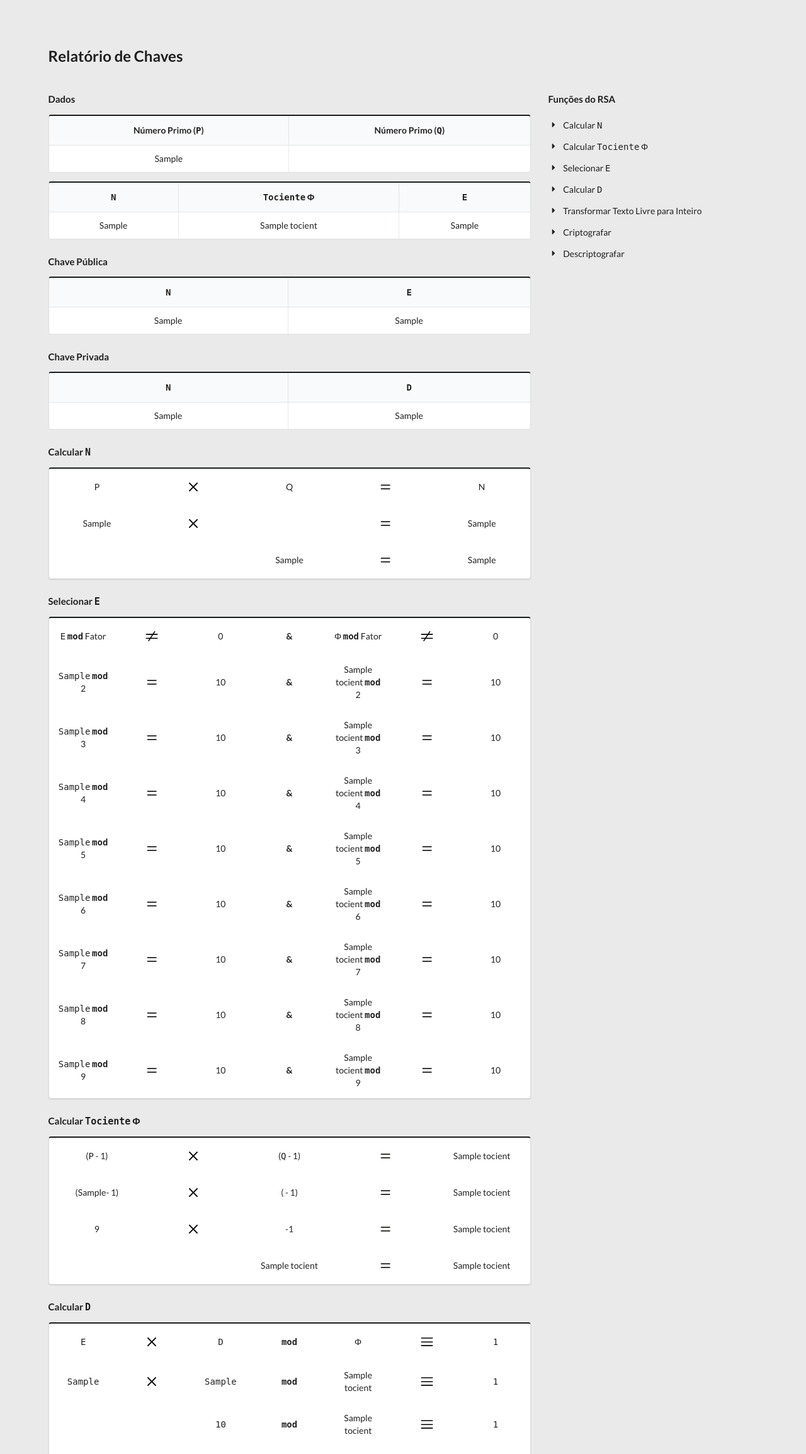
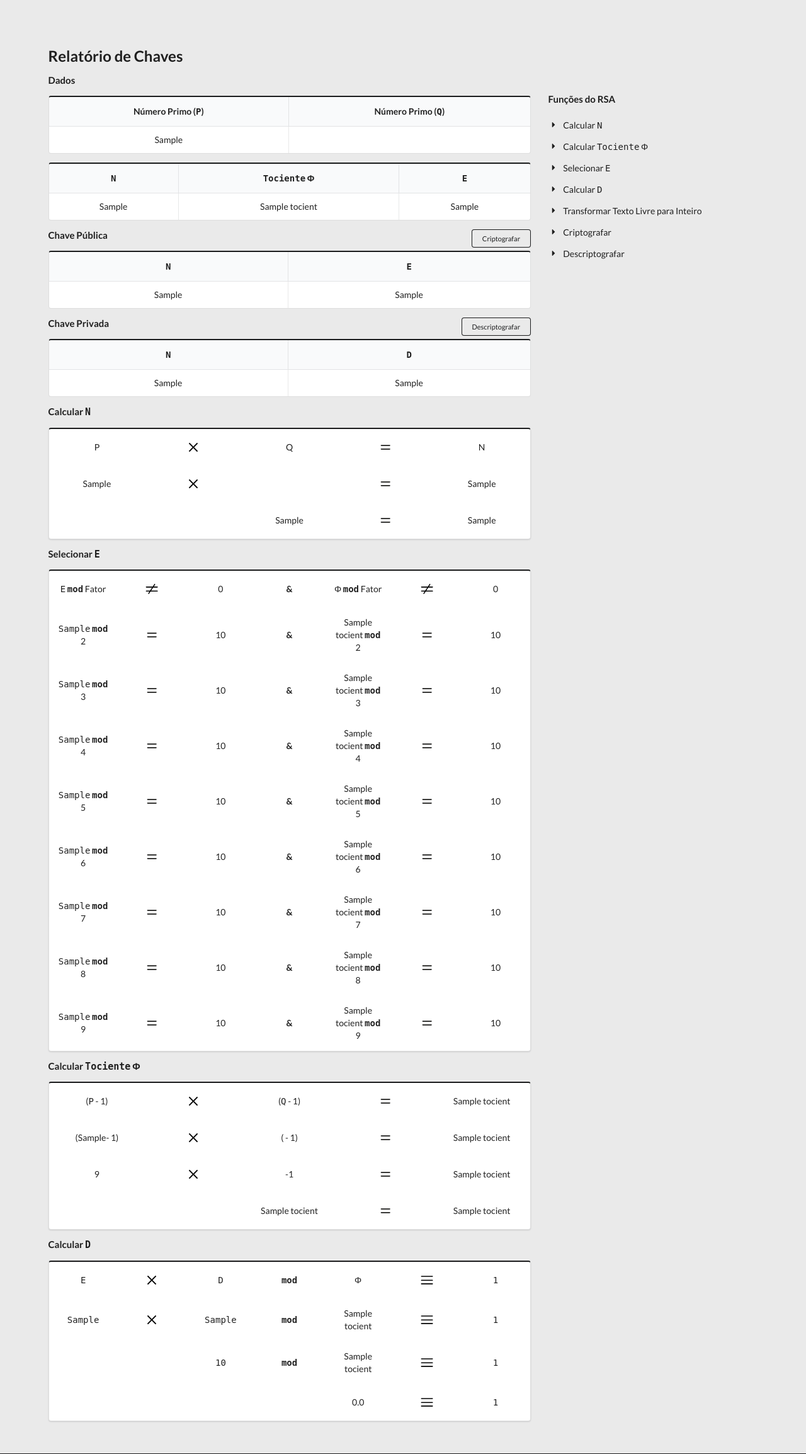
Before and after one commit to imarinheiro/cipherweb, a Django app: template SAES/templates/apprsa/report_key.html in a window 1280 px wide. Shown: the part 70-2378 px from the top of the page at 63% size. Run offline with Django 3.2, Linux system fonts and the light colour scheme; the template is opened without the code that fills it: most values are stand-ins (such as "Sample title", 1, 10 or a date in 2020); parts of the project's set-up code (start-up, migrations or seed data) failed here and were passed over; some libraries are stand-ins or nearby versions.

Commit message:
:sparkles: botão criptografia e descriptografia

```diff
--- a/SAES/apprsa/urls.py
+++ b/SAES/apprsa/urls.py
@@ -6,5 +6,7 @@ from apprsa.views.key_view import KeyView
 urlpatterns = [
     path(r'key/', KeyView.as_view(), name='rsa-key'),
     path(r'encrypt/', EncryptView.as_view(), name='rsa-encrypt'),
+    path(r'encrypt/<int:first_key>/<int:second_key>/', EncryptView.as_view(), name='rsa-encrypt'),
     path(r'decrypt/', DecryptView.as_view(), name='rsa-decrypt'),
+    path(r'decrypt/<int:first_key>/<int:second_key>/', DecryptView.as_view(), name='rsa-decrypt'),
 ]
--- a/SAES/apprsa/views/decrypt_view.py
+++ b/SAES/apprsa/views/decrypt_view.py
@@ -6,11 +6,11 @@ from apprsa.forms.decrypt_form import DecryptForm
 
 class DecryptView(View):
 
-    def get(self, request):
-        form = DecryptForm
+    def get(self, request, **kwargs):
+        form = DecryptForm(initial=kwargs)
         return render(request, 'apprsa/form.html', {'form': form})
 
-    def post(self, request):
+    def post(self, request, **kwargs):
         form = DecryptForm(request.POST)
         if form.is_valid():
             is_text = form.cleaned_data.get('is_text', False)
--- a/SAES/apprsa/views/encrypt_view.py
+++ b/SAES/apprsa/views/encrypt_view.py
@@ -7,11 +7,11 @@ from apprsa.forms.encrypt_form import EncryptForm
 
 class EncryptView(View):
 
-    def get(self, request):
-        form = EncryptForm
+    def get(self, request, **kwargs):
+        form = EncryptForm(initial=kwargs)
         return render(request, 'apprsa/form.html', {'form': form})
 
-    def post(self, request):
+    def post(self, request, **kwargs):
         form = EncryptForm(request.POST)
         if form.is_valid():
             is_text = form.cleaned_data.get('is_text', False)
--- a/SAES/static/css/estilo.css
+++ b/SAES/static/css/estilo.css
@@ -1,6 +1,11 @@
 body {
     background: #eaeaea;
 }
+
+h4.inline {
+    display: inline;
+}
+
 ul.ui.menu, article > ul.list > li.item {
     list-style: none;
     padding: 0;
@@ -79,10 +84,12 @@ img.ui.image.operator {
     .masthead.segment {
         min-height: 350px;
     }
+
     .masthead h1.ui.header {
         font-size: 2em;
         margin-top: 1.5em;
     }
+
     .masthead h2 {
         margin-top: 0.5em;
         font-size: 1.5em;
--- a/SAES/templates/apprsa/report_key.html
+++ b/SAES/templates/apprsa/report_key.html
@@ -2,10 +2,10 @@
 {% load static %}
 {% load rsa_tags mathfilters %}
 {% block content %}
-    <h2 class="ui header">Relatório de Chaves</h2>
+    <h2 class="ui header inline">Relatório de Chaves</h2>
     <div class="ui stackable grid">
         <div class="eleven wide column">
-            <h4 class="ui header">Dados</h4>
+            <h4 class="ui header inline">Dados</h4>
             <table class="ui celled black table">
                 <thead>
                 <tr class="center aligned">
@@ -38,7 +38,8 @@
                 </tbody>
             </table>
 
-            <h4 class="ui header">Chave Pública</h4>
+            <h4 class="ui header inline">Chave Pública</h4>
+            <a class="ui mini secondary basic button right floated" href="{% url 'rsa-encrypt' n e %}">Criptografar</a>
             <table class="ui celled black table">
                 <thead>
                 <tr class="center aligned">
@@ -54,7 +55,8 @@
                 </tbody>
             </table>
 
-            <h4 class="ui header">Chave Privada</h4>
+            <h4 class="ui header inline">Chave Privada</h4>
+            <a class="ui mini secondary basic button right floated" href="{% url 'rsa-decrypt' n d %}">Descriptografar</a>
             <table class="ui celled black table">
                 <thead>
                 <tr class="center aligned">
@@ -70,7 +72,7 @@
                 </tbody>
             </table>
 
-            <h4 class="ui header">Calcular <code>N</code></h4>
+            <h4 class="ui header inline">Calcular <code>N</code></h4>
             <div class="ui black segment">
                 <div class="ui five column grid row middle center aligned">
                     <div class="ui row middle aligned">
@@ -128,7 +130,7 @@
                 </div>
             </div>
 
-            <h4 class="ui header">Selecionar <code>E</code></h4>
+            <h4 class="ui header inline">Selecionar <code>E</code></h4>
             <div class="ui black segment">
                 <div class="ui seven column grid row middle center aligned">
                     <div class="ui row middle aligned">
@@ -186,7 +188,7 @@
 
             </div>
 
-            <h4 class="ui header">Calcular <code>Tociente</code> &#934;</h4>
+            <h4 class="ui header inline">Calcular <code>Tociente</code> &#934;</h4>
             <div class="ui black segment">
                 <div class="ui five column grid row middle center aligned">
                     <div class="ui row middle aligned">
@@ -256,7 +258,7 @@
                 </div>
             </div>
 
-            <h4 class="ui header">Calcular <code>D</code></h4>
+            <h4 class="ui header inline">Calcular <code>D</code></h4>
             <div class="ui black segment">
                 <div class="ui seven column grid row middle center aligned">
                     <div class="ui row middle aligned">
```
Also changed, not shown: SAES/templates/apprsa/form.html (+6 -6 lines). Lines whose indentation alone changed are shown as unchanged.
